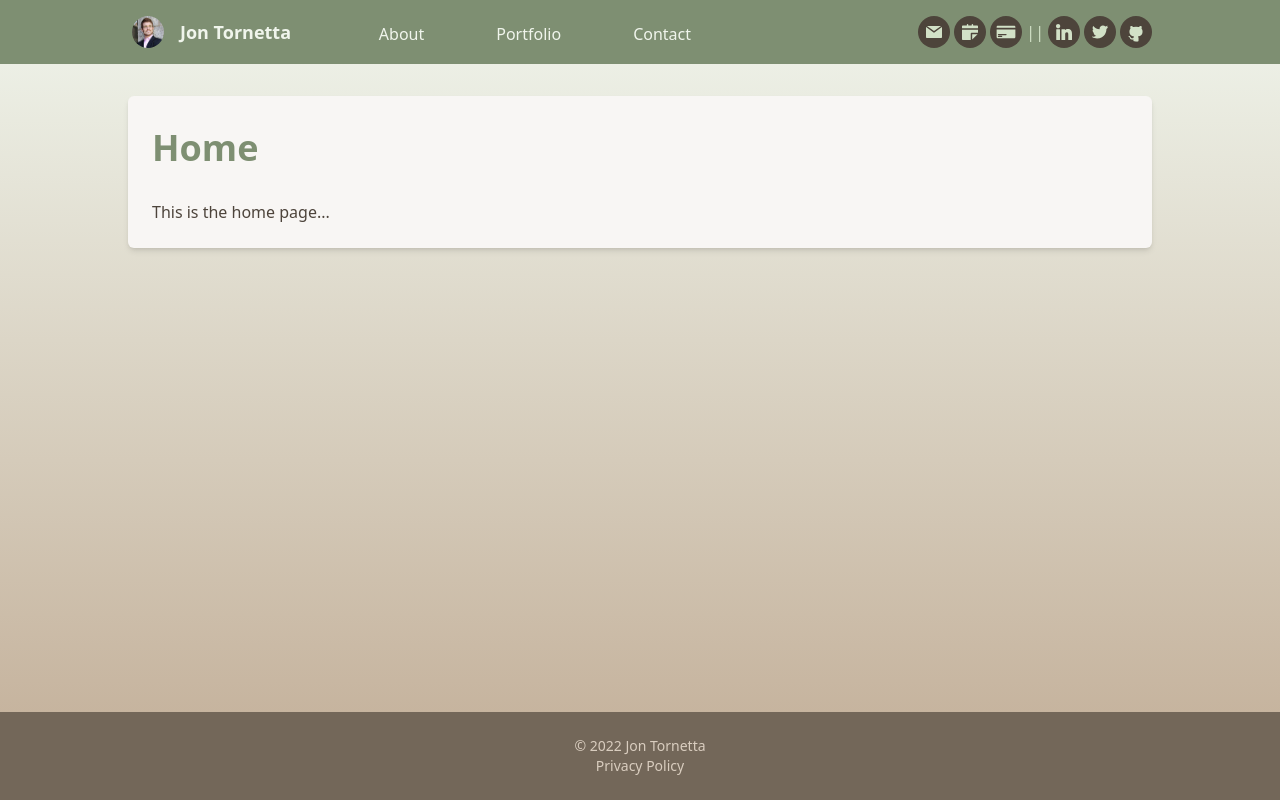
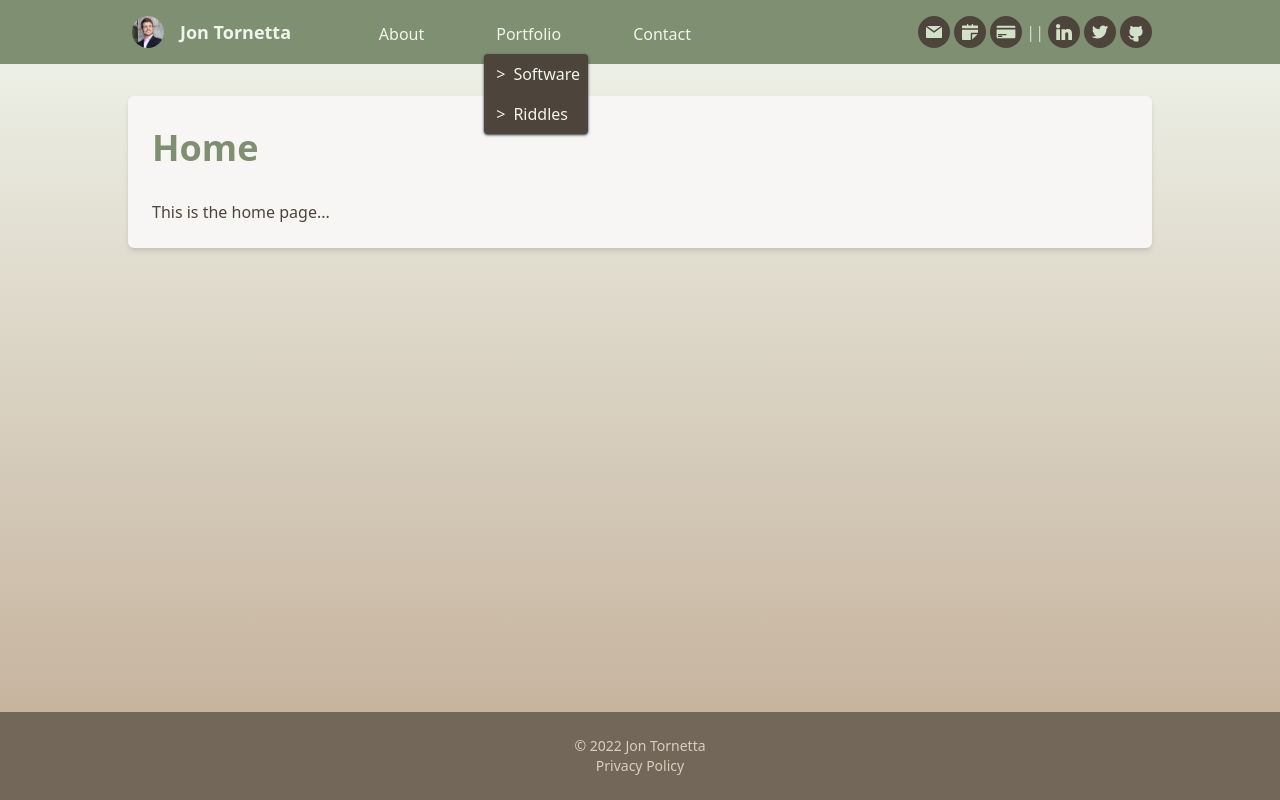
Before and after one commit to jmtornetta/jmtornetta-nextjs, a Next.js app: page / in a window 1280 px wide. Built offline with nearby package versions, Linux system fonts and the light colour scheme.

Commit message:
Draft: Header submenus

```diff
--- a/components/header.jsx
+++ b/components/header.jsx
@@ -8,9 +8,14 @@ import {classNames} from '/utils/classNames'
 
 const navigation = [
   // { name: 'Blog', href: '/blog', current: false },
-  { name: 'About', href: '/about/', current: false },
-  { name: 'Portfolio', href: '/portfolio/', current: false },
-  { name: 'Contact', href: '/contact/', current: false },
+  { name: "About", href: "/about/", current: false },
+  { name: "Portfolio", href: "/portfolio/", current: false, children: [
+    {name: "Software", href: "/portfolio/software"},
+    // {name: "Posts", href: "/portfolio/posts"},
+    // {name: "Poems", href: "/portfolio/poems"},
+    {name: "Riddles", href: "/portfolio/riddles"},
+  ]},
+  { name: "Contact", href: "/contact/", current: false },
 ]
 
 export default function Header() {
@@ -48,17 +53,36 @@ export default function Header() {
                 <div id="nav-menu" className="justify-center flex-grow hidden sm:flex">
                   <div className="flex mt-1 md:space-x-3 lg:space-x-6 xl:lg:space-x-12">
                     {navigation.map((item) => (
-                      <a
-                        key={item.name}
-                        href={item.href}
+                      <div key={item.name}
                         className={classNames(
                           item.current ? 'bg-gray-900 text-white' : 'text-olive-100 hover:bg-brown-700 hover:text-olive-300',
-                          'px-3 py-2 rounded-md text-md font-medium'
+                          'relative px-3 py-2 rounded-md text-md font-medium'
                         )}
                         aria-current={item.current ? 'page' : undefined}
                       >
-                        {item.name}
-                      </a>
+                        <a href={item.href}>{item.name}</a>
+
+                      {/* If menu item has children, map those too */}
+                      {item.children &&
+                        <div className="absolute left-0 flex flex-col rounded shadow top-10 shadow-gray-700 bg-brown-800">
+                          {item.children.map(child => (
+                            <div key={child.name} className="flex">
+                              <span className="pl-3 my-auto">{"> "}</span>
+                              <a href={child.href}
+                                className={classNames(
+                                  item.current ? 'bg-gray-900 text-white' : 'text-olive-100 hover:bg-brown-700 hover:text-olive-300',
+                                  'py-2 px-2 text-md font-medium'
+                                )}
+                                aria-current={item.current ? 'page' : undefined}
+                              >
+                                {child.name}
+                              </a>
+                            </div>
+                          ))}
+                        </div>
+                      }
+                      </div>
+
                     ))}
                   </div>
                 </div>
```
Also changed, not shown: 1 other file (tests, documents, lock files or other folders).
